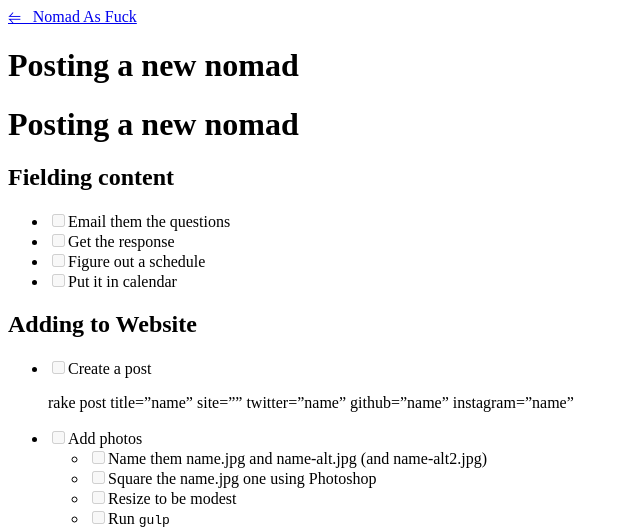
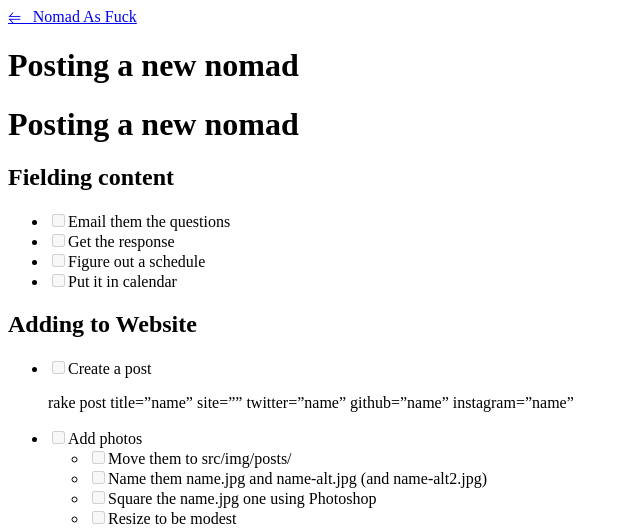
Before and after one commit to RichardLitt/nomad-as-fuck, a Jekyll site: the page built from process.md, in a window 1280 px wide. Shown: the top 529 px of the page, without its empty margins (0-640 px from the left). Built offline with Jekyll 4.4.1, drawn with Linux system fonts in a browser that asks for light colours; nearby versions of some CDN libraries; some web fonts are replaced; our own code applies the rules of GitHub Pages for plain Markdown files.

Commit message:
Adding a note to process

```diff
--- a/process.md
+++ b/process.md
@@ -14,6 +14,7 @@
     rake post title="name" site="" twitter="name" github="name" instagram="name"
 
 - [ ] Add photos
+  - [ ] Move them to src/img/posts/
   - [ ] Name them name.jpg and name-alt.jpg (and name-alt2.jpg)
   - [ ] Square the name.jpg one using Photoshop
   - [ ] Resize to be modest
```
